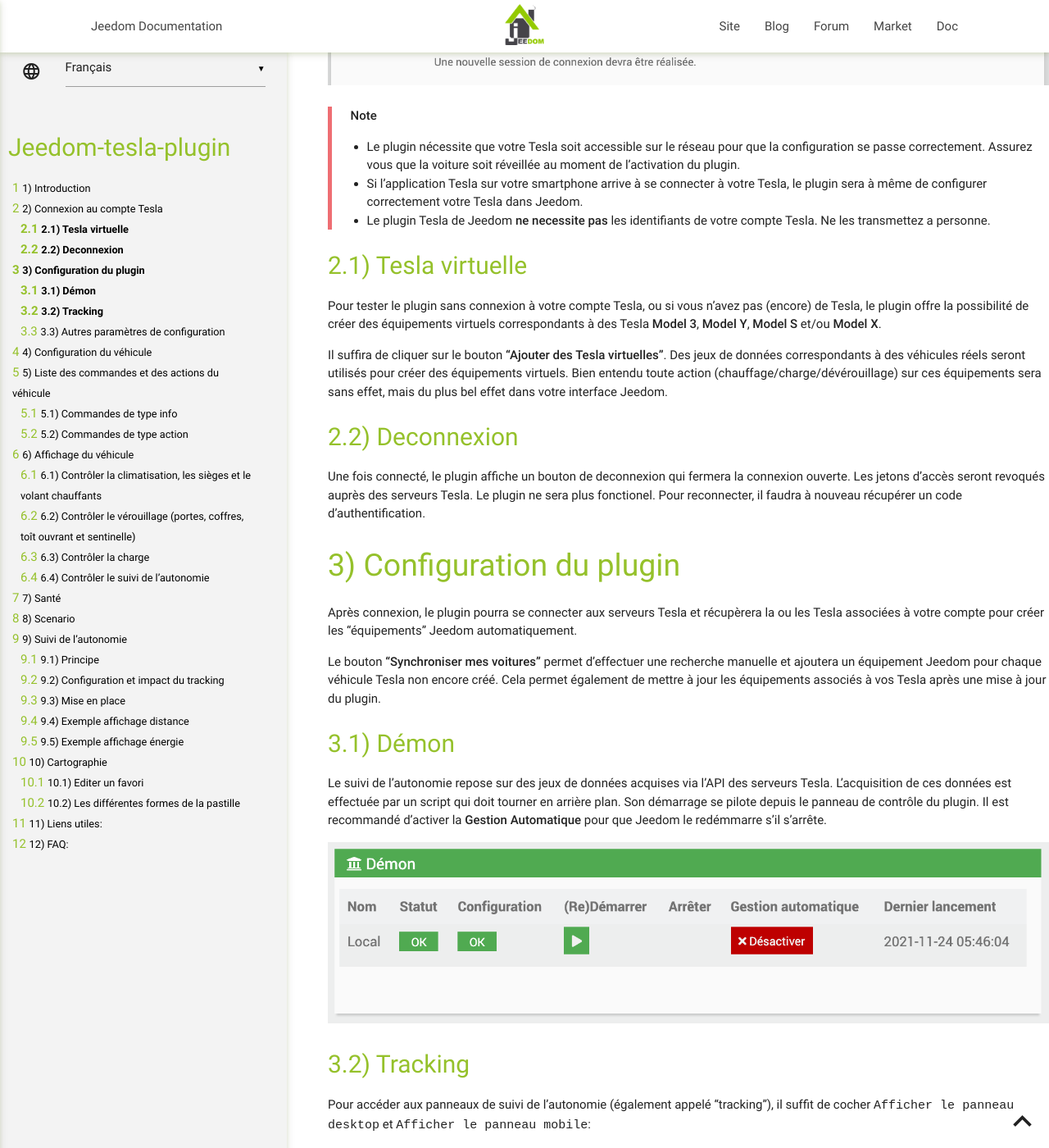
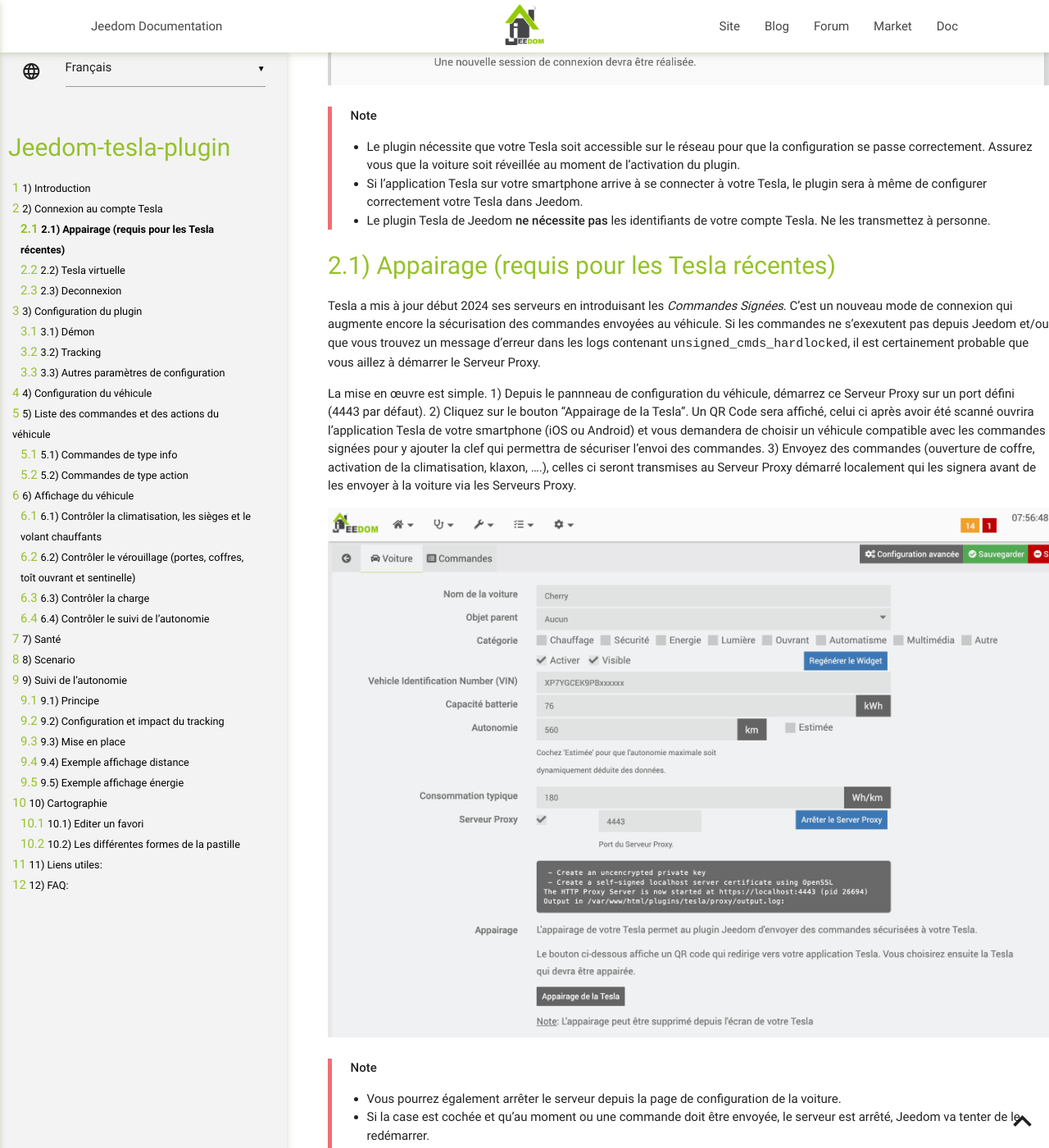
Before and after one commit to vercorsio/jeedom-tesla-plugin, a Jekyll site: the page built from fr_FR/index.md, in a window 1280 px wide and 1400 px high, scrolled down 6833 px. Shown: the whole window at 82% size. Built offline with Jekyll 4.4.1, drawn with Linux system fonts in a browser that asks for light colours; our own code applies the rules of GitHub Pages for plain Markdown files; some of the changed text lies outside the part shown.

Commit message:
Add doc about pairing new tesla and Server Proxy

```diff
--- a/fr_FR/index.md
+++ b/fr_FR/index.md
@@ -65,7 +65,36 @@
 >
 >  - Le plugin nécessite que votre Tesla soit accessible sur le réseau pour que la configuration se passe correctement. Assurez vous que la voiture soit réveillée au moment de l'activation du plugin.
 >  - Si l'application Tesla sur votre smartphone arrive à se connecter à votre Tesla, le plugin sera à même de configurer correctement votre Tesla dans Jeedom.
-> -  Le plugin Tesla de Jeedom **ne necessite pas** les identifiants de votre compte Tesla. Ne les transmettez a personne.
+> -  Le plugin Tesla de Jeedom **ne nécessite pas** les identifiants de votre compte Tesla. Ne les transmettez à personne.
+
+
+Appairage (requis pour les Tesla récentes)
+--
+
+Tesla a mis à jour début 2024 ses serveurs en introduisant les *Commandes Signées*. C'est un nouveau mode de connexion qui augmente encore la sécurisation des commandes envoyées au véhicule. Si les commandes ne s'exexutent pas depuis Jeedom et/ou que vous trouvez un message d'erreur dans les logs contenant `unsigned_cmds_hardlocked`, il est certainement probable que vous aillez à démarrer le Serveur Proxy.
+
+
+La mise en œuvre est simple.
+ 1) Depuis le pannneau de configuration du véhicule, démarrez ce Serveur Proxy sur un port défini (4443 par défaut).
+ 2) Cliquez sur le bouton "Appairage de la Tesla". Un QR Code sera affiché, celui ci après avoir été scanné ouvrira l'application Tesla de votre smartphone (iOS ou Android) et vous demandera de choisir un véhicule compatible avec les commandes signées pour y ajouter la clef qui permettra de sécuriser l'envoi des commandes.
+ 3) Envoyez des commandes (ouverture de coffre, activation de la climatisation, klaxon, ....), celles ci seront transmises au Serveur Proxy démarré localement qui les signera avant de les envoyer à la voiture via les Serveurs Proxy.
+
+
+![config](../images/configCar-pairing.png)
+
+> **Note**
+>  - Vous pourrez également arrêter le serveur depuis la page de configuration de la voiture.
+>  - Si la case est cochée et qu'au moment ou une commande doit être envoyée, le serveur est arrêté, Jeedom va tenter de le redémarrer.
+>  - Le code du Serveur Proxy est fourni par Tesla
+>  - la clef privée ajoutée dans votre Tesla lors de l'appairage peut-être supprimée depuis l'écran de votre Tesla (Menu Sécurité, dans la liste des cartes d'accès au véhicule)
+
+Le diagramme ci-dessous est disponible dans la documentation du [Serveur Proxy](https://github.com/teslamotors/vehicle-command). Dans le contexte du plugin jeedom, il faut lire :
+ - `Your Backend`: c'est le code du plugin jeedom qui envoie des commandes au Serveur Proxy
+ - `Vehicule Commands Proxy` est le Serveur Proxy démarré sur le port 4443. Il s'occupe de signer la commande et l'envoie aux Serveurs Tesla.
+ - `Fleet API` est le nom de la nouvelle API Tesla présente sur les Serveurs Tesla
+ - `Vehicle`, c'est votre Tesla
+![config](../images/request_diagram.png)
+
 
 Tesla virtuelle
 --
```
Also changed, not shown: _config.yml (line endings or trailing spaces), assets/js/jquery.toc.js, en_US/changelog.md (line endings or trailing spaces), en_US/index.md (line endings or trailing spaces), images/configCar-pairing.png (added), images/request_diagram.png (added).
